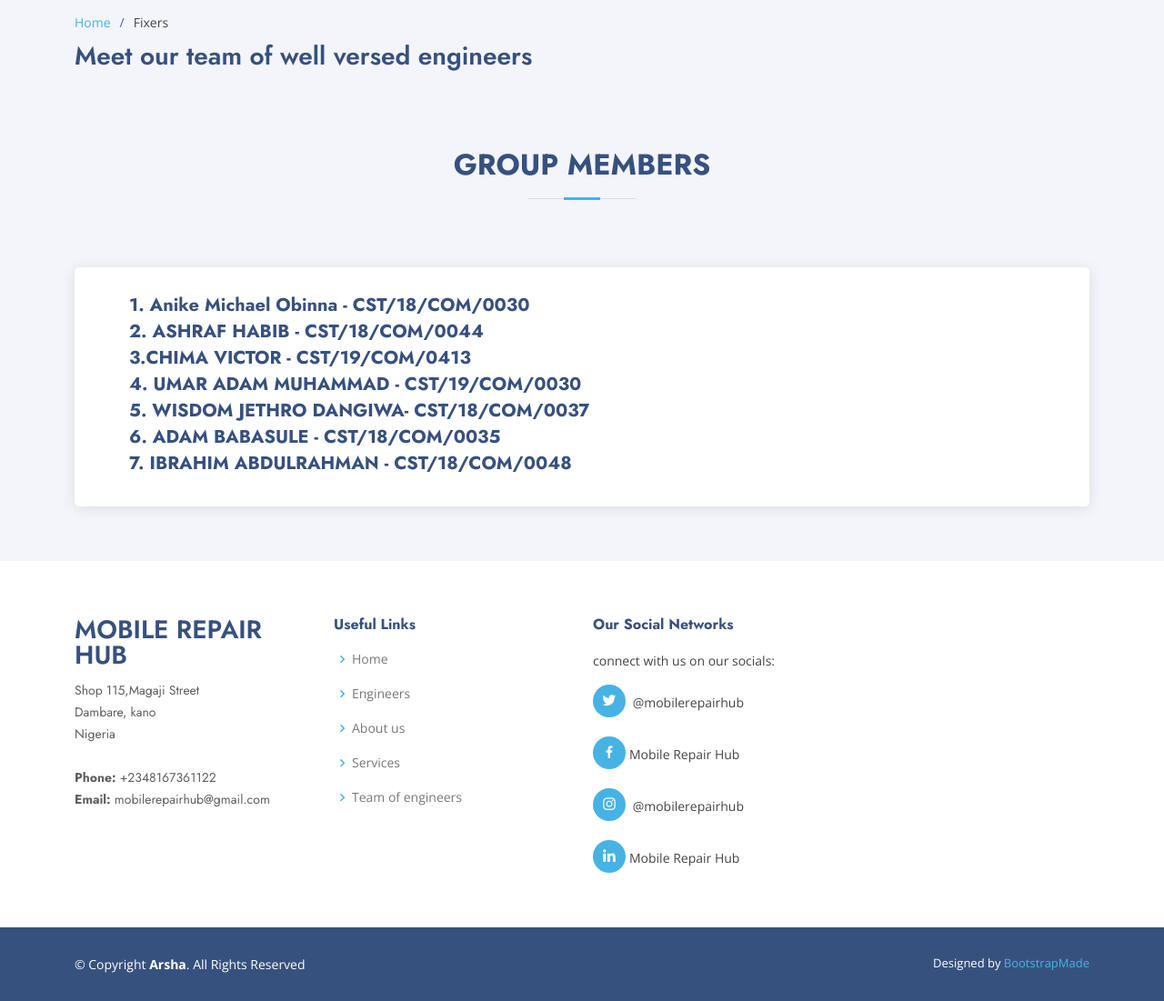
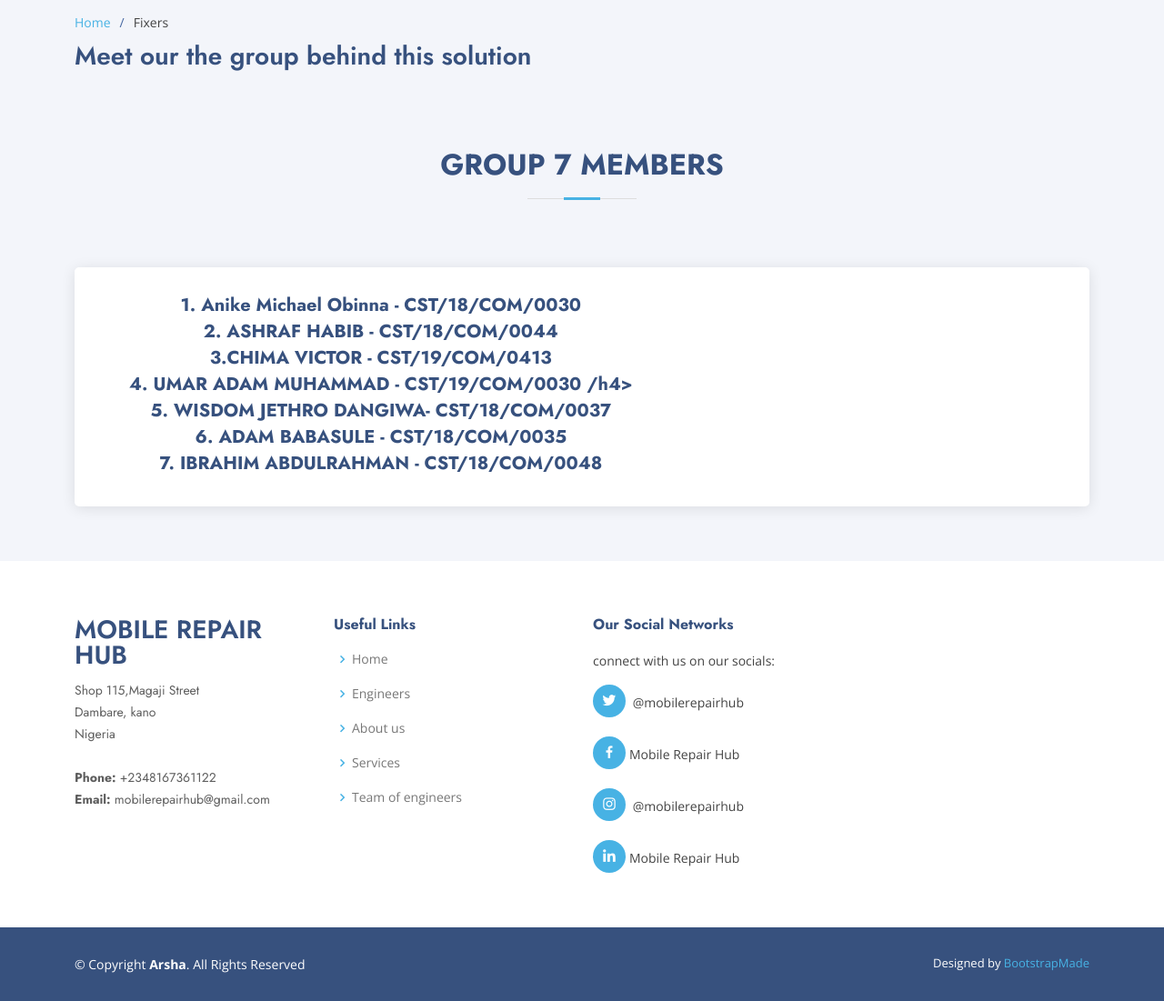
Before and after one commit to mishatheking/MRH, a Django app: page /group in a window 1280 px wide. Shown: the part 73-1174 px from the top of the page at 91% size. Run offline with Django 4.2, Linux system fonts and the light colour scheme; some libraries are stand-ins or nearby versions.

Commit message:
Update group.html

```diff
--- a/templates/group.html
+++ b/templates/group.html
@@ -13,7 +13,7 @@
           <li><a href="index.html">Home</a></li>
           <li>Fixers</li>
         </ol>
-        <h2>Meet our team of well versed engineers</h2>
+        <h2>Meet our the group behind this solution</h2>
 
       </div>
     </section><!-- End Breadcrumbs -->
@@ -24,29 +24,20 @@
       <div class="container" data-aos="fade-up">
 
         <div class="section-title">
-          <h2>Group members</h2>
+          <h2>Group 7 members</h2>
         </div>
 
         <div class="row">
 
             <div class="col mt-4 ">
               <div class="member d-flex align-items-start" data-aos="zoom-in" data-aos-delay="100">
-                <div class="member-info">
+                <div class="member-info text-center">
                   <h4>1. Anike Michael Obinna - CST/18/COM/0030</h4>
                   <h4> 2. ASHRAF HABIB - CST/18/COM/0044</h4>
                   <h4> 3.CHIMA VICTOR - CST/19/COM/0413</h4>
-                  <h4> 4.
-                    UMAR ADAM MUHAMMAD - CST/19/COM/0030
-
-                  </h4>
-                  <h4> 5.
-                    WISDOM JETHRO DANGIWA- CST/18/COM/0037
-
-                  </h4>
-                  <h4> 6.
-                    ADAM BABASULE - CST/18/COM/0035
-
-                  </h4>
+                  <h4> 4. UMAR ADAM MUHAMMAD - CST/19/COM/0030 /h4>
+                  <h4> 5. WISDOM JETHRO DANGIWA- CST/18/COM/0037</h4>
+                  <h4> 6. ADAM BABASULE - CST/18/COM/0035 </h4>
                   <h4> 7. IBRAHIM ABDULRAHMAN - CST/18/COM/0048</h4>
 
                 </div>
```
